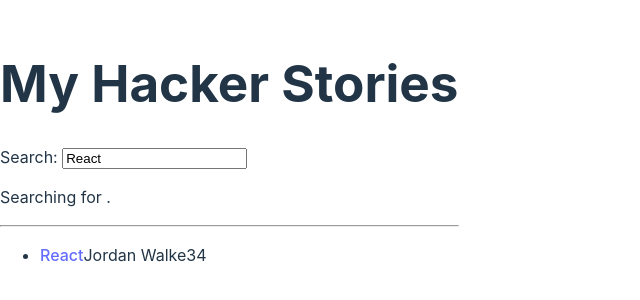
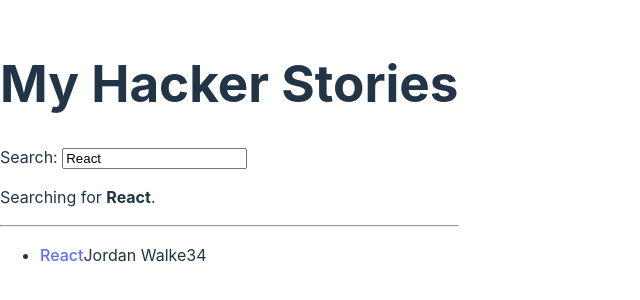
Before and after one commit to rageatm/react-test, a React (Vite) app: page / in a window 1280 px wide. Shown: the part 248-548 px from the top of the page, without its empty margins (0-640 px from the left). Built offline with nearby package versions, Linux system fonts and the light colour scheme.

Commit message:
feat: until 90 page

```diff
--- a/src/app.tsx
+++ b/src/app.tsx
@@ -1,5 +1,24 @@
-import { ItemType } from "app-type";
+import {
+  ItemType,
+  ListType,
+  SearchType,
+  StorageStateReturnType,
+} from "app-type";
 import React from "react";
+
+const useStorageState = (
+  key: string,
+  initialState: string
+): StorageStateReturnType => {
+  const [value, setValue] = React.useState(
+    localStorage.getItem(key) || initialState
+  );
+  React.useEffect(() => {
+    localStorage.setItem(key, value);
+  }, [value, key]);
+
+  return [value, setValue];
+};
 
 const App = () => {
   const stories = [
@@ -9,7 +28,7 @@ const App = () => {
       author: "Jordan Walke",
       num_comments: 3,
       points: 4,
-      objectID: 0,
+      objectId: 0,
     },
     {
       title: "Redux",
@@ -17,10 +36,10 @@ const App = () => {
       author: "Dan Abramov, Andrew Clark",
       num_comments: 2,
       points: 5,
-      objectID: 1,
+      objectId: 1,
     },
   ];
-  const [searchTerm, setSearchTerm] = React.useState("React");
+  const [searchTerm, setSearchTerm] = useStorageState("search", "React");
   const handleSearch = (event: any) => {
     setSearchTerm(event.target.value);
   };
@@ -38,19 +57,31 @@ const App = () => {
   );
 };
 
-const List = ({ list }: { list: Array<ItemType> }) => (
+const Search = ({ search, onSearch }: SearchType) => (
+  <div>
+    <label htmlFor="search">Search: </label>
+    <input id="search" type="text" value={search} onChange={onSearch} />
+    <p>
+      Searching for <strong>{search}</strong>.
+    </p>
+  </div>
+);
+
+const List = ({ list }: ListType) => (
   <ul>
-    {list.map((item) => (
-      <Item key={item.objectID} item={item} />
-    ))}{" "}
+    {list.map(({ objectId, ...item }) => (
+      <Item key={objectId} {...item} />
+    ))}
   </ul>
 );
 
 const Item = ({
-  item: { title, url, author, num_comments, points },
-}: {
-  item: ItemType;
-}) => (
+  title,
+  url,
+  author,
+  num_comments,
+  points,
+}: Omit<ItemType, "objectId">) => (
   <li>
     <span>
       <a href={url}>{title}</a>
@@ -61,18 +92,4 @@ const Item = ({
   </li>
 );
 
-const Search = ({ search, onSearch }: { search: string; onSearch: any }) => {
-  const [searchTerm] = React.useState("");
-
-  return (
-    <div>
-      <label htmlFor="search">Search: </label>
-      <input id="search" type="text" value={search} onChange={onSearch} />
-      <p>
-        Searching for <strong>{searchTerm}</strong>.
-      </p>
-    </div>
-  );
-};
-
 export default App;
```
Also changed, not shown: src/app-type.ts (+15 -1 lines), 1 other file (tests, documents, lock files or other folders).
